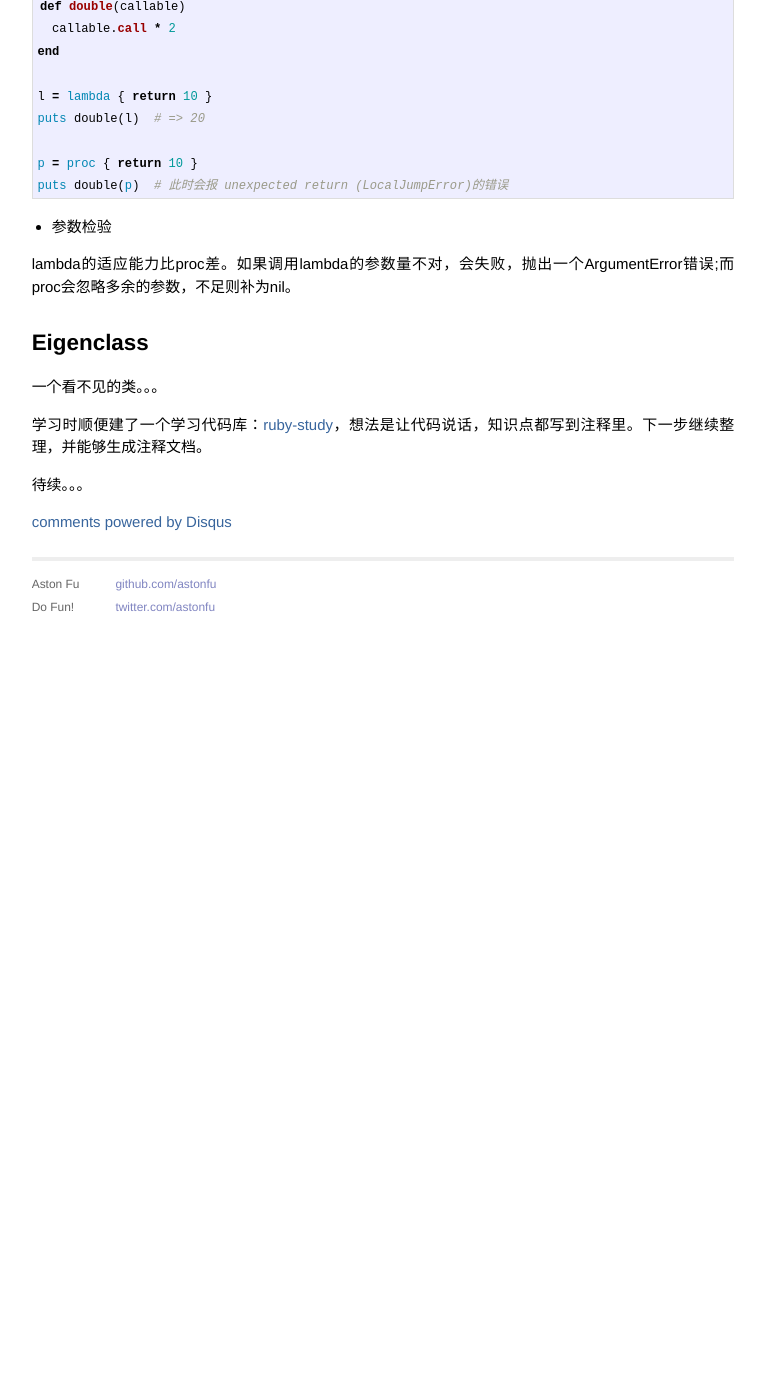
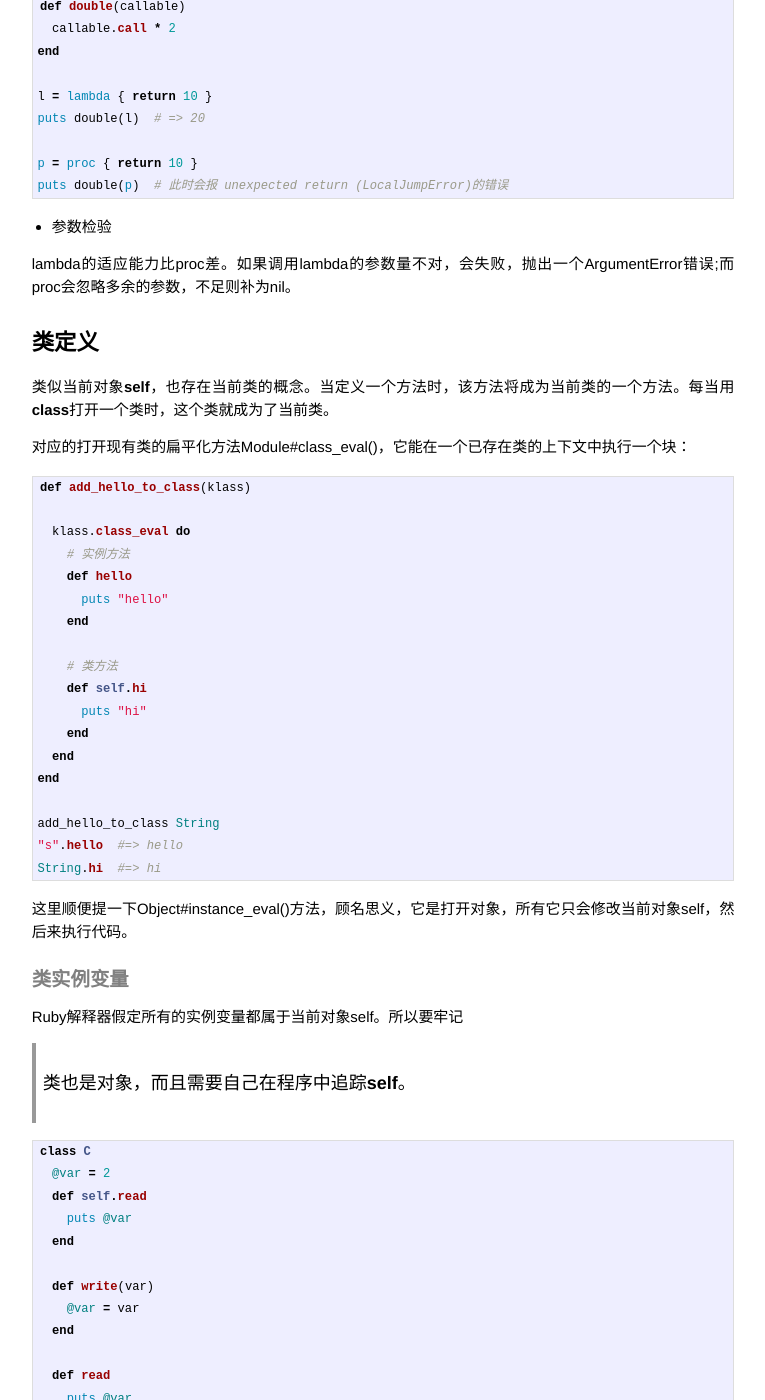
Before and after one commit to hulkfu/hulkfoo.github.io, a Jekyll site: the page built from _posts/2014-02-18-metaprogramming-ruby.md, in a window 1280 px wide and 1400 px high, scrolled down 3623 px. Shown: the whole window, without its empty margins (257-1022 px from the left). Built offline with Jekyll 4.4.1, drawn with Linux system fonts in a browser that asks for light colours; Markdown is read by kramdown in place of the engine named in the settings; comment, search, counter and statistics services are not loaded; before the commit the page ends 4253 px from its top, so only the background shows below that; some of the changed text lies outside the part shown.

Commit message:
class var.

````diff
--- a/_posts/2014-02-18-metaprogramming-ruby.md
+++ b/_posts/2014-02-18-metaprogramming-ruby.md
@@ -163,8 +163,74 @@ puts double(p)  # 此时会报 unexpected return (LocalJumpError)的错误
 
 lambda的适应能力比proc差。如果调用lambda的参数量不对，会失败，抛出一个ArgumentError错误;而proc会忽略多余的参数，不足则补为nil。
 
+# 类定义
+类似当前对象**self**，也存在当前类的概念。当定义一个方法时，该方法将成为当前类的一个方法。每当用**class**打开一个类时，这个类就成为了当前类。
 
-# Eigenclass
+对应的打开现有类的扁平化方法Module#class_eval()，它能在一个已存在类的上下文中执行一个块：
+
+```ruby
+def add_hello_to_class(klass)
+
+  klass.class_eval do
+    # 实例方法
+    def hello
+      puts "hello"
+    end
+
+    # 类方法
+    def self.hi
+      puts "hi"
+    end
+  end
+end
+
+add_hello_to_class String
+"s".hello  #=> hello
+String.hi  #=> hi
+```
+
+这里顺便提一下Object#instance_eval()方法，顾名思义，它是打开对象，所有它只会修改当前对象self，然后来执行代码。
+
+## 类实例变量
+Ruby解释器假定所有的实例变量都属于当前对象self。所以要牢记
+
+> 类也是对象，而且需要自己在程序中追踪**self**。
+
+```ruby
+class C
+  @var = 2
+  def self.read
+    puts @var
+  end
+
+  def write(var)
+    @var = var
+  end
+
+  def read
+    puts @var
+  end
+end
+
+c = C.new
+c.write 3
+c.read  #=> 3
+C.read  #=> 2
+```
+
+上面的例子中，定义了两个同名@var的变量，一个在C充当self的时刻，所以是类的实例变量；另一个在对象充当self的时刻，所以是对象的实例变量。它们互不影响。
+
+## 类变量
+上面的类的实例变量，不能被继承或被其实例访问，而类变量可以，一个变量前加上**@@**就是了。
+
+把上面的例子中的@var都换为@@var，那么结果就是：
+
+```ruby
+c.read  #=> 3
+C.read  #=> 3
+```
+
+## Eigenclass
 一个看不见的类。。。
 
 学习时顺便建了一个学习代码库：[ruby-study][2]，想法是让代码说话，知识点都写到注释里。下一步继续整理，并能够生成注释文档。
````
